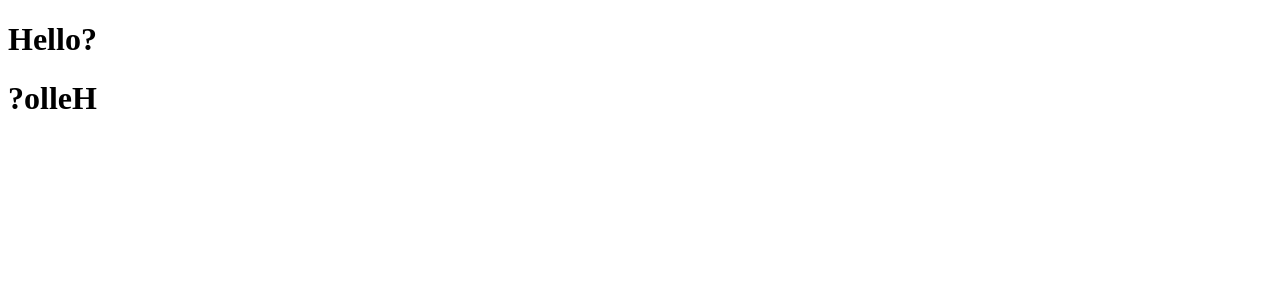
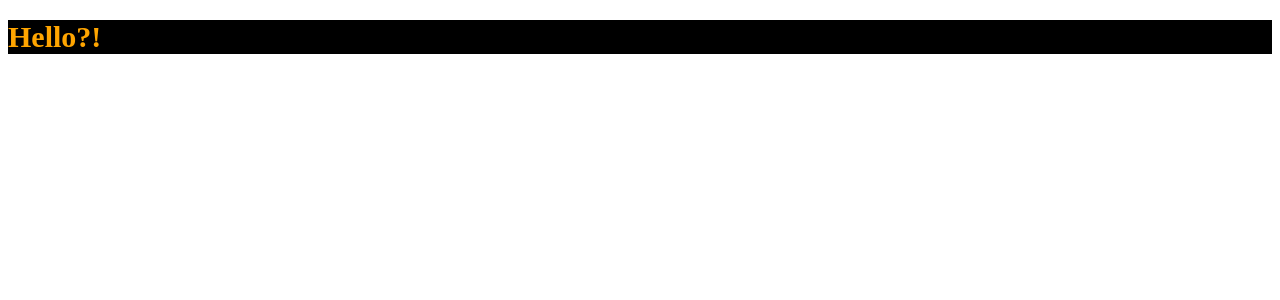
Before and after one commit to JunesWorld/vue3-template-syntax, a Vue app: page / in a window 1280 px wide. Shown: the top 300 px of the page. Built offline with nearby package versions, Linux system fonts and the light colour scheme.

Commit message:
클래스와 스타일 바인딩

```diff
--- a/src/App.vue
+++ b/src/App.vue
@@ -1,35 +1,28 @@
 <template>
-  <h1 @click="changeMessage">
-    {{ msg }}
+  <h1
+    :style="[fontStyle, backgroundStyle]"
+    @click="changeStyle">
+    Hello?!
   </h1>
-  <h1>{{ reversedMessage }}</h1>
 </template>
 
 <script>
 export default {
   data() {
     return {
-      msg: 'Hello?'
-    }
-  },
-  computed: {
-    reversedMessage() {
-      return this.msg.split('').reverse().join('')
-    }
-  },
-  // 변경 사항 감시하는 Option
-  // console에 출력
-  watch: {
-    msg(newValue) {
-      console.log('msg:', newValue)
-    },
-    reversedMessage(newValue) {
-      console.log('reversedMessage: ', newValue)
+      fontStyle: {
+        color: 'orange',
+        fontSize: '30px'
+      },
+      backgroundStyle: {
+        backgroundColor: 'black'
+      }
     }
   },
   methods: {
-    changeMessage() {
-      this.msg = 'Good!'
+    changeStyle() {
+      this.fontStyle.color = 'red'
+      this.fontStyle.fontSize = '50px'
     }
   }
 }
```
